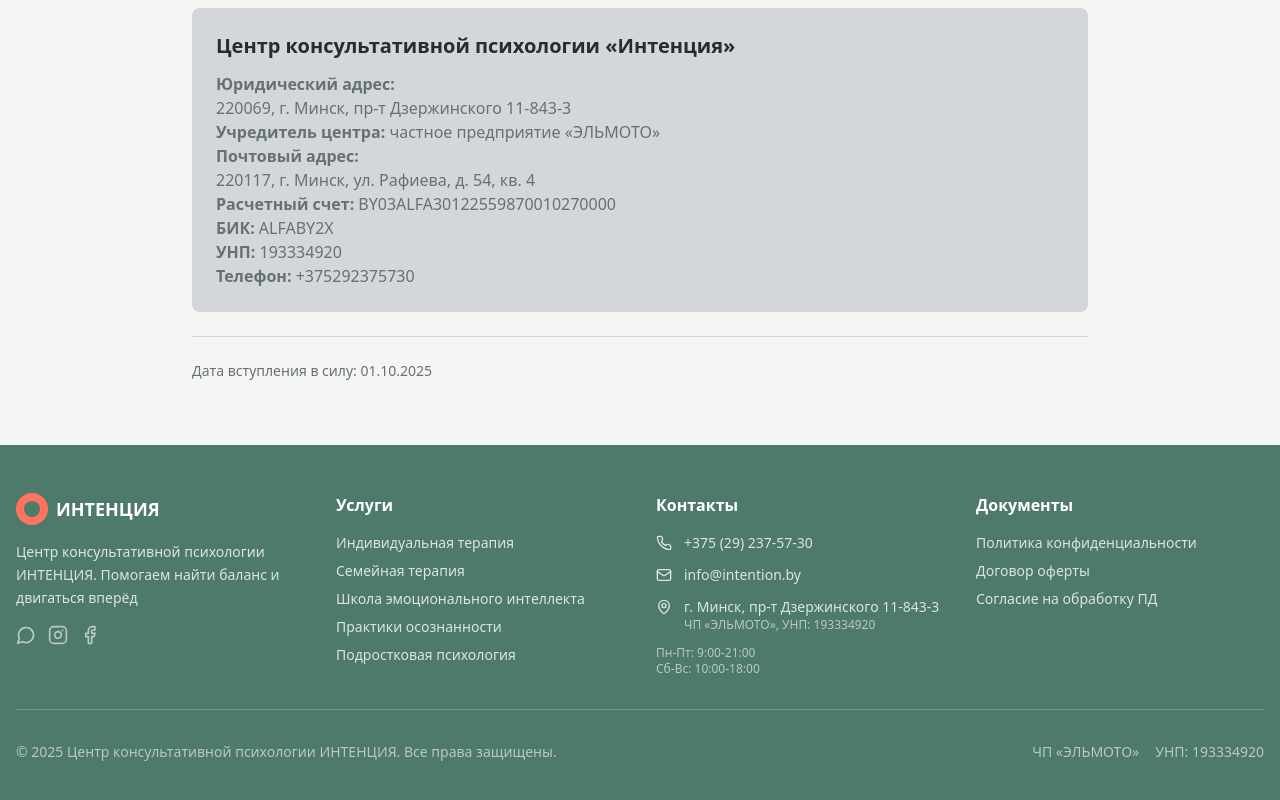
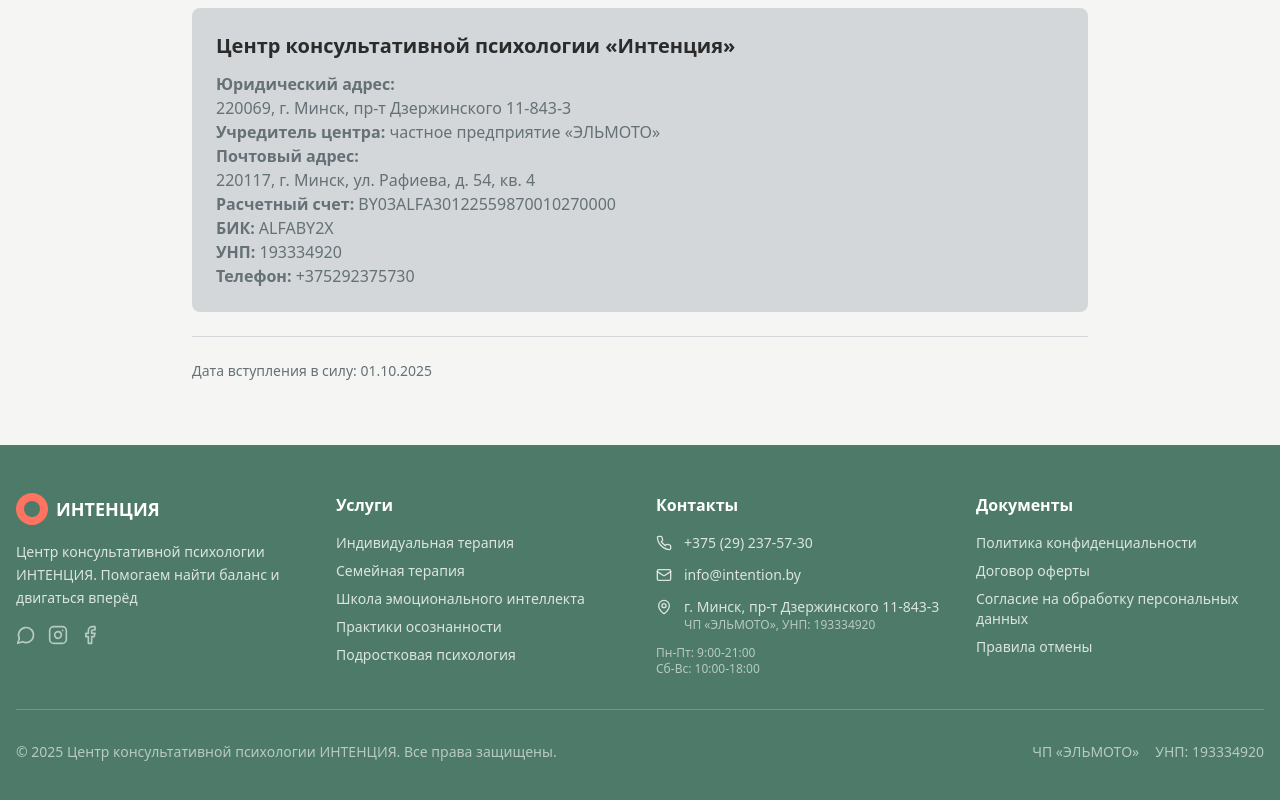
Before and after one commit to dariatsalko/growth-path-kit, a React (Vite) app: page /terms in a window 1280 px wide. Shown: the part 2065-2865 px from the top of the page. Built offline with nearby package versions, Linux system fonts and the light colour scheme.

Commit message:
Visual edit in Lovable
Edited UI in Lovable

```diff
--- a/src/components/Footer.tsx
+++ b/src/components/Footer.tsx
@@ -1,8 +1,6 @@
 import { Phone, Mail, MapPin, MessageCircle, Instagram, Facebook } from "lucide-react";
-
 const Footer = () => {
-  return (
-    <footer className="bg-primary text-primary-foreground">
+  return <footer className="bg-primary text-primary-foreground">
       <div className="container px-4 py-12">
         <div className="grid md:grid-cols-2 lg:grid-cols-4 gap-8">
           {/* Brand */}
@@ -106,8 +104,13 @@ const Footer = () => {
                 </a>
               </li>
               <li>
-                <a href="/consent" className="text-primary-foreground/80 hover:text-primary-foreground transition-colors">
-                  Согласие на обработку ПД
+                <a href="/consent" className="text-primary-foreground/80 hover:text-primary-foreground transition-colors">Согласие на обработку персональных данных
+
+              </a>
+              </li>
+              <li>
+                <a href="/cancellation" className="text-primary-foreground/80 hover:text-primary-foreground transition-colors">
+                  Правила отмены
                 </a>
               </li>
             </ul>
@@ -127,8 +130,6 @@ const Footer = () => {
           </div>
         </div>
       </div>
-    </footer>
-  );
+    </footer>;
 };
-
 export default Footer;
```
